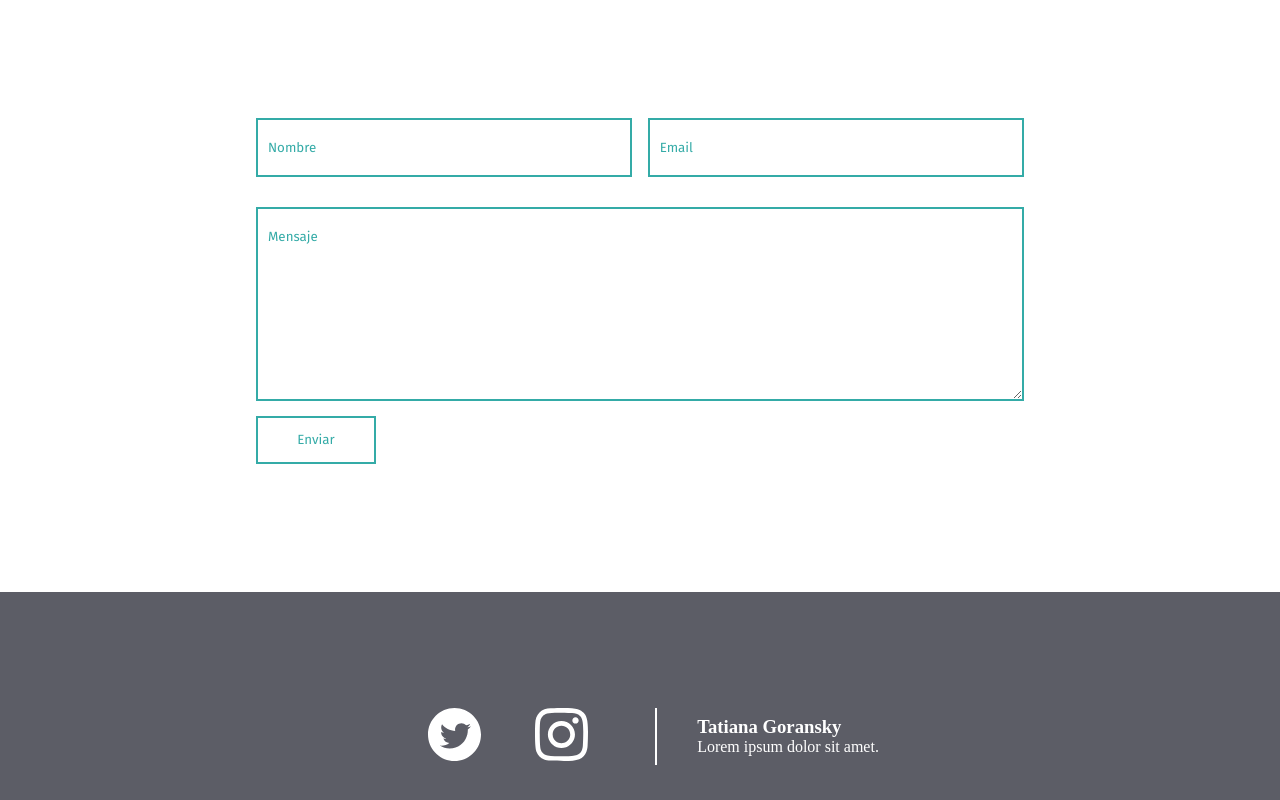
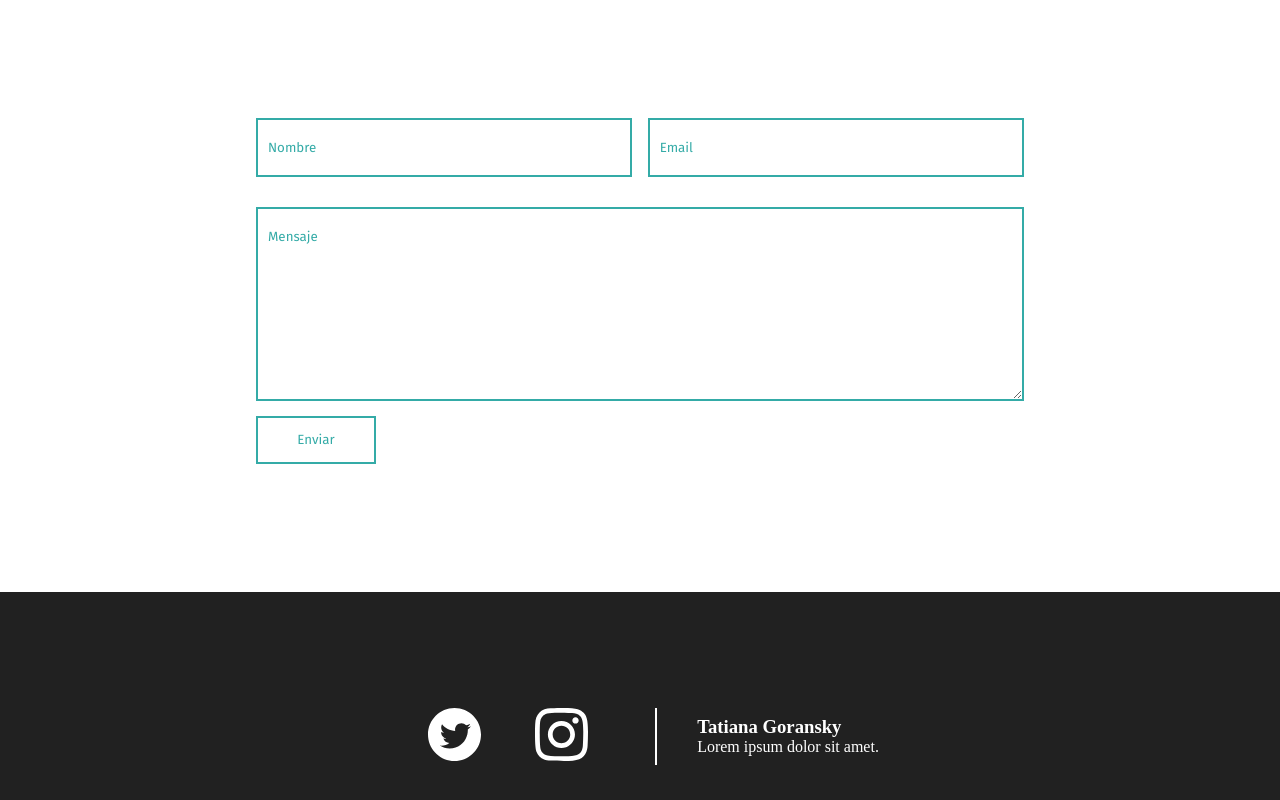
Before and after one commit to pacodinucci/tatiana, a React (Vite) app: page / in a window 1280 px wide. Shown: the part 2565-3365 px from the top of the page. Built offline with nearby package versions, Linux system fonts and the light colour scheme; a web font is replaced by a local one.

Commit message:
color footer

```diff
--- a/src/styles/Home.module.css
+++ b/src/styles/Home.module.css
@@ -322,8 +322,8 @@ input[type="submit"]:hover{
     font-weight: 400;
 } */
 
-footer{
-    background-color:#5C5D66;
+.footer{
+    background-color:#212121;
     height: 18rem;
     padding: 7rem 0;
 }
```
